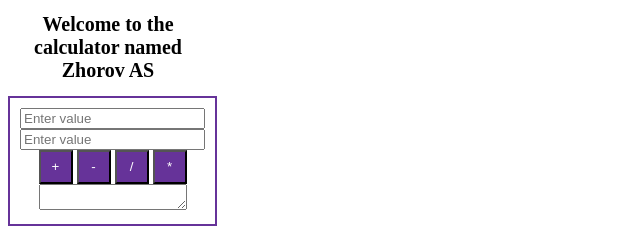
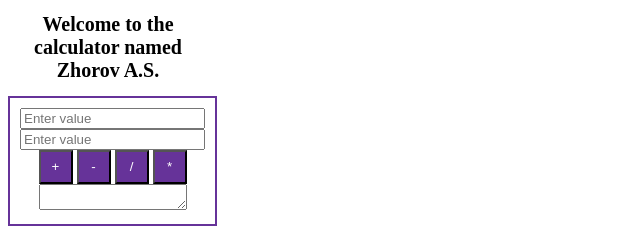
Before and after one commit to z0r0v/Hometasks, a plain HTML site: page 1/index.html in a window 1280 px wide. Shown: the top 237 px of the page, 0-640 px from the left. Drawn offline with Linux system fonts and the light colour scheme.

Commit message:
Новый ТАк косметика

```diff
--- a/1/index.html
+++ b/1/index.html
@@ -10,8 +10,8 @@
 </head>
 <body>
 
-<h1>Welcome to the calculator named Zhorov AS</h1>
-    <form class="calculator" action="">
+<h1>Welcome to the calculator named Zhorov A.S.</h1>
+    <form class="calculator" action="#">
         <input id="incomingDataFirstField" type="text" placeholder="Enter value"/><br/>
         <input id="incomingDataSecondField" type="text" placeholder="Enter value"/><br/>
         <!--кнопка с атрибутом onclick, которая вызывает функцию MyFunction-->
--- a/1/style.css
+++ b/1/style.css
@@ -1,4 +1,3 @@
-
 
 h1 {
     font-size: 20px;
```
